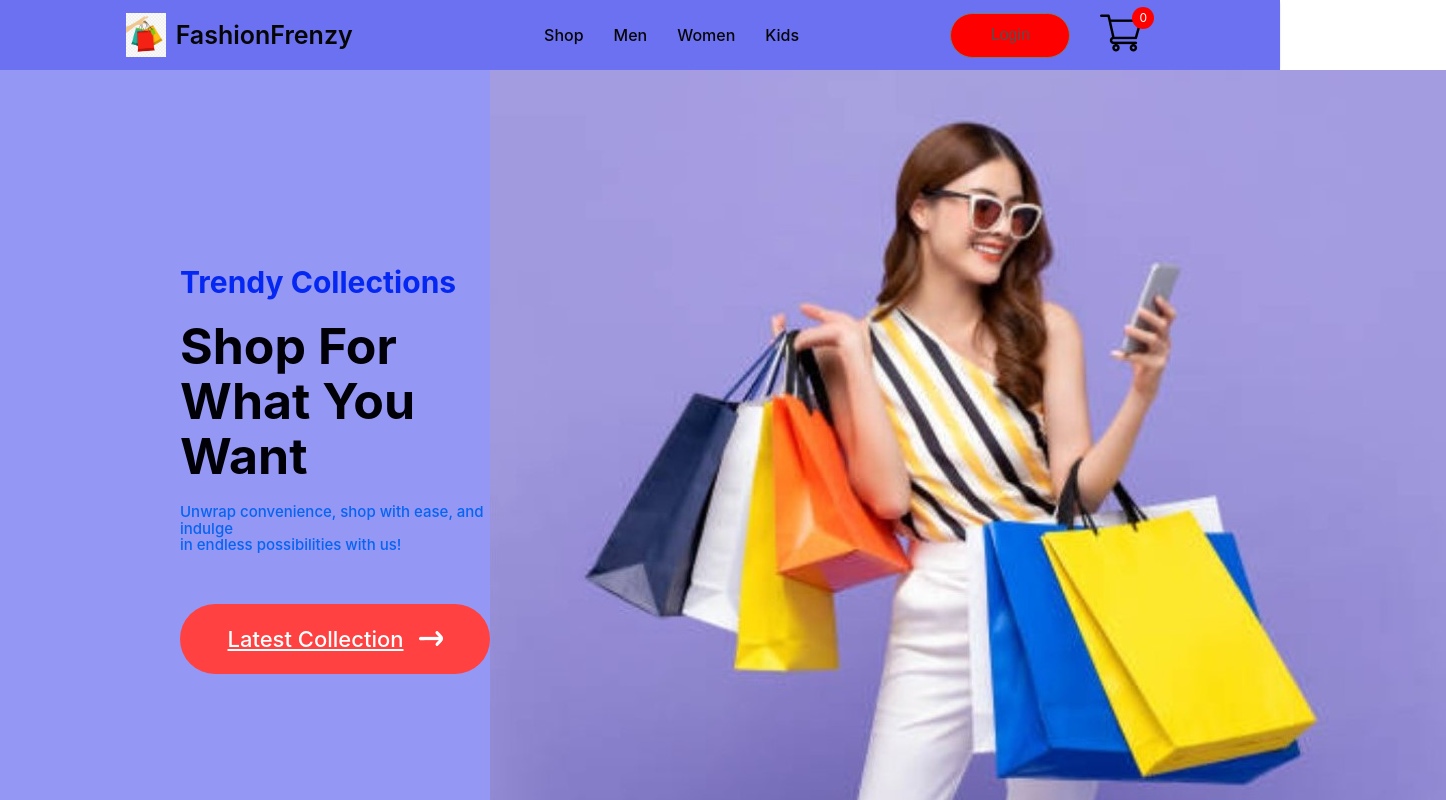
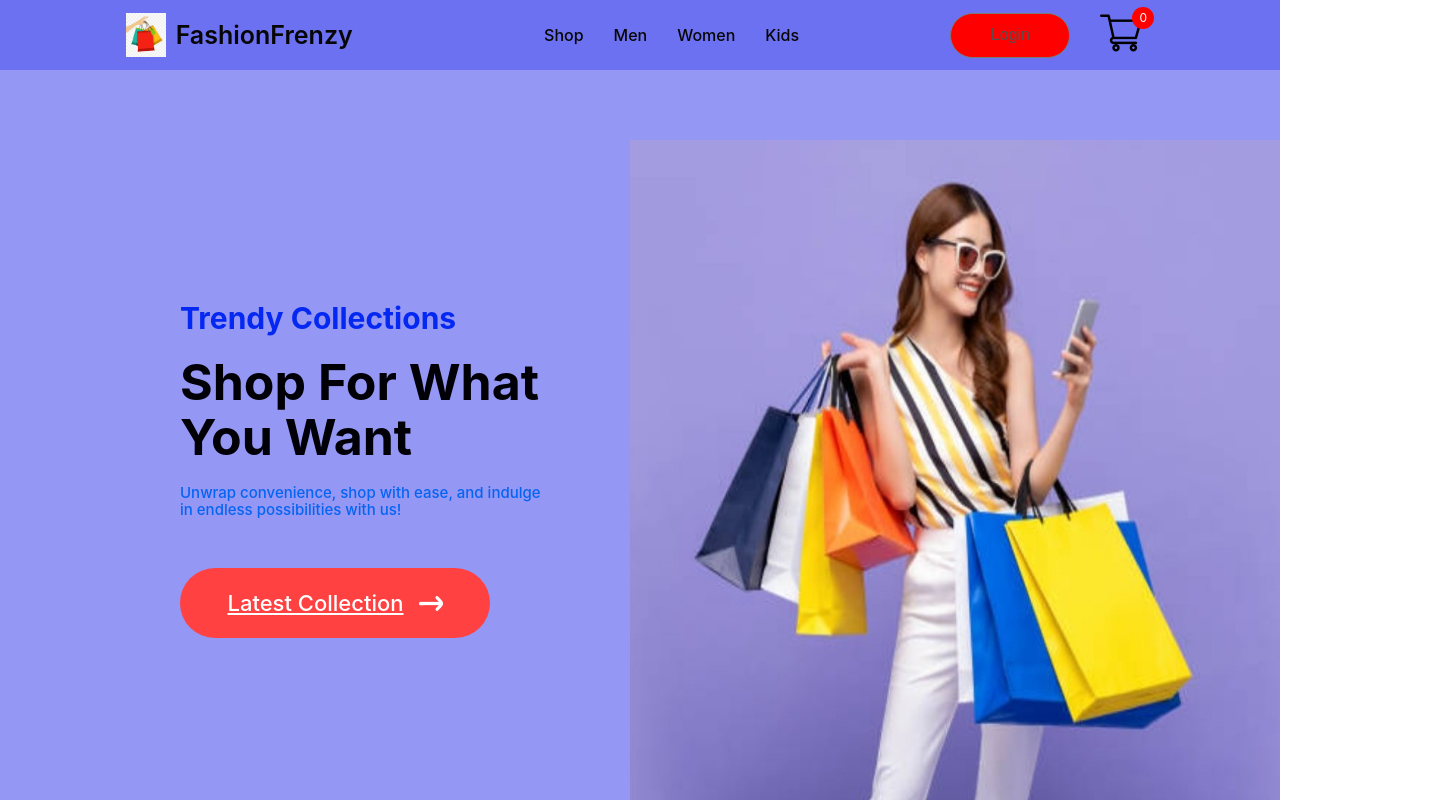
Before and after one commit to sourav-sm/FashionFrenzy, a React (Vite) app in the folder frontend/: page / in a window 1280 px wide. Shown: the top 800 px of the page, 1446 px wide, since content can reach past the window. Built offline with nearby package versions, Linux system fonts and the light colour scheme; no server answers.

Commit message:
updating ui

```diff
--- a/frontend/src/Components/Hero/Hero.css
+++ b/frontend/src/Components/Hero/Hero.css
@@ -59,6 +59,10 @@
     align-items: center;
     justify-content: center;
 
+}
+.hero-right img{
+    height: 660px;
+    width: 650px;
 }
 @media(max-width:1200px){
     .hero-left{
```
